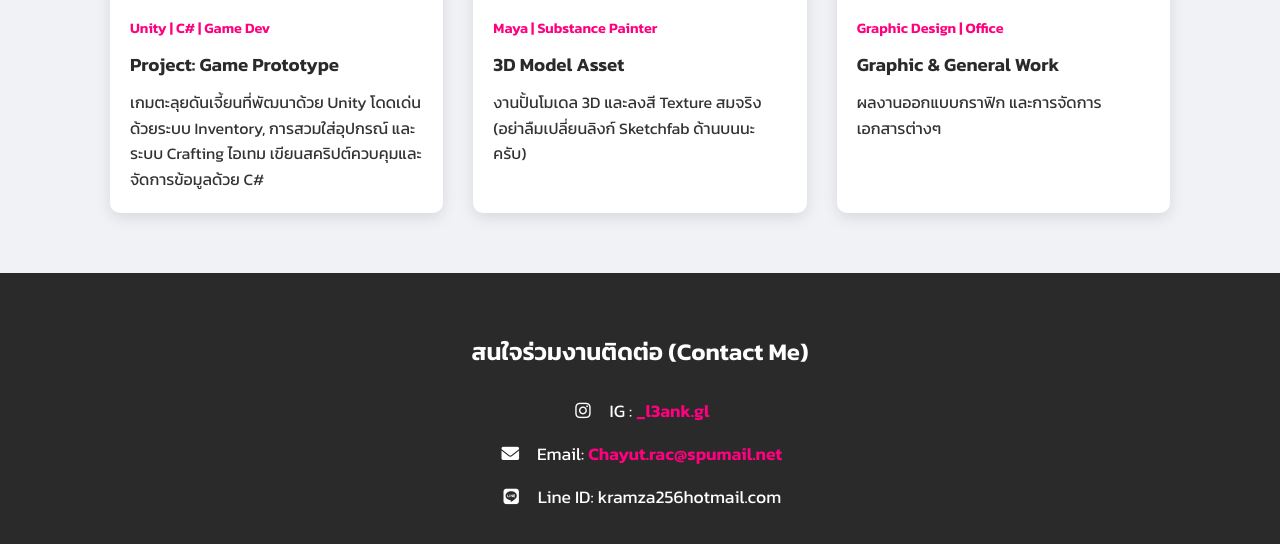
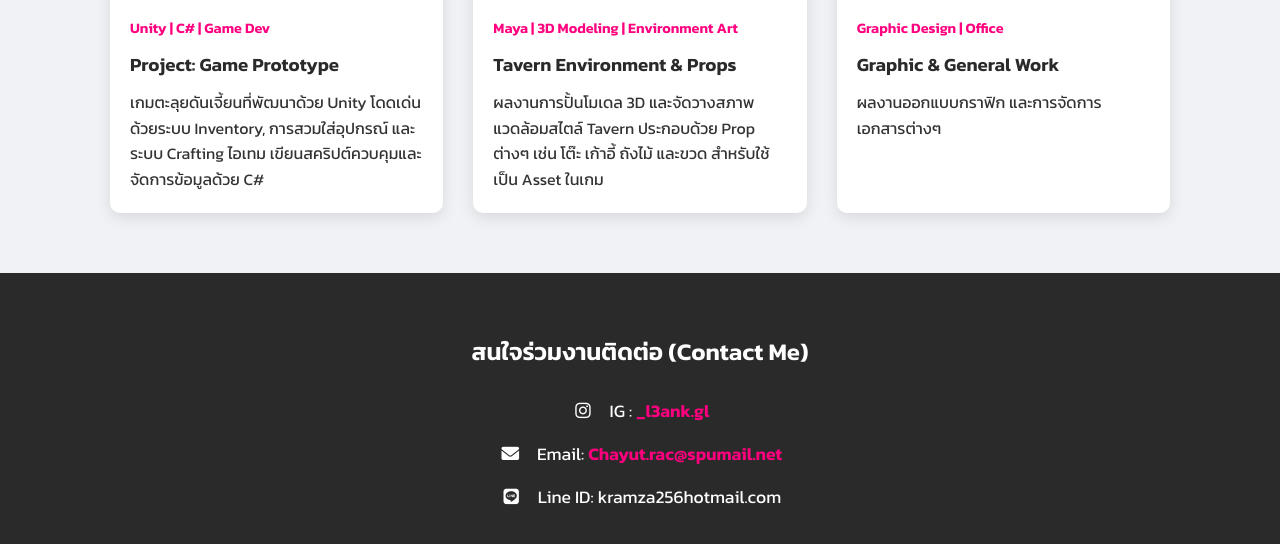
Before and after one commit to kramza256/Portfolio, a plain HTML site: page index.html in a window 1280 px wide. Shown: the part 1578-2122 px from the top of the page. Drawn offline with Linux system fonts and the light colour scheme.

Commit message:
Update index.html

```diff
--- a/index.html
+++ b/index.html
@@ -241,12 +241,12 @@
 
                 <div class="portfolio-item">
                     <div class="video-wrapper">
-                        <iframe src="https://sketchfab.com/models/442c548d94744641ba279ae94b5f45ec/embed" title="3D Model" frameborder="0" allowfullscreen></iframe>
+                        <iframe src="https://sketchfab.com/models/a08871dbc34a4722ae2d358a835ae646/embed?ui_theme=dark" title="3D Environment Model" frameborder="0" allow="autoplay; fullscreen; vr" allowfullscreen></iframe>
                     </div>
                     <div class="portfolio-info">
-                        <span class="tech-stack">Maya | Substance Painter</span>
-                        <h3>3D Model Asset</h3>
-                        <p>งานปั้นโมเดล 3D และลงสี Texture สมจริง (อย่าลืมเปลี่ยนลิงก์ Sketchfab ด้านบนนะครับ)</p>
+                        <span class="tech-stack">Maya | 3D Modeling | Environment Art</span>
+                        <h3>Tavern Environment & Props</h3>
+                        <p>ผลงานการปั้นโมเดล 3D และจัดวางสภาพแวดล้อมสไตล์ Tavern ประกอบด้วย Prop ต่างๆ เช่น โต๊ะ เก้าอี้ ถังไม้ และขวด สำหรับใช้เป็น Asset ในเกม</p>
                     </div>
                 </div>
 
```
